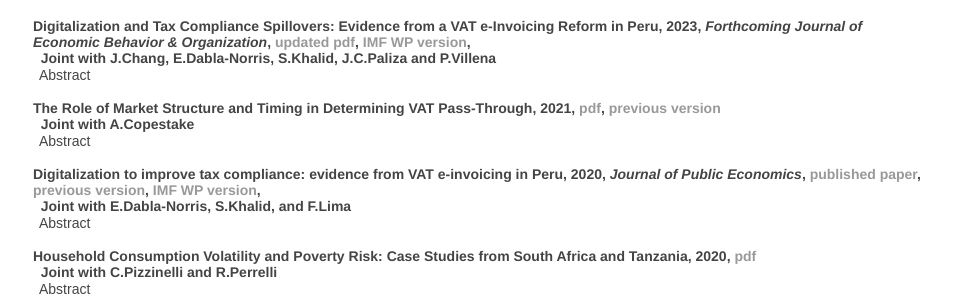
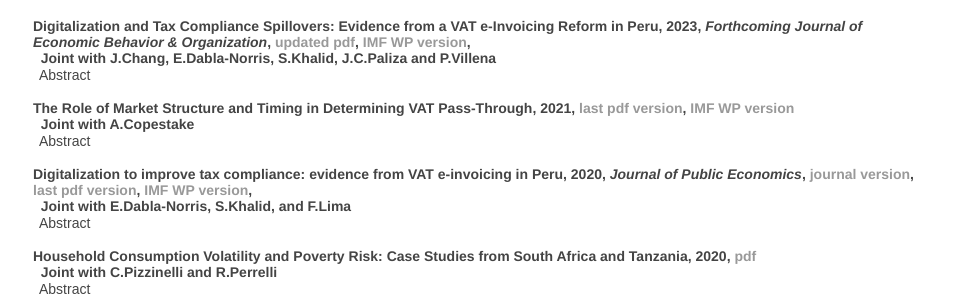
Before and after one commit to matthieubellon/matthieubellon.github.io, a Jekyll site: the page built from research/index.html, in a window 1280 px wide. Shown: the part 222-518 px from the top of the page, without its empty margins (159-1119 px from the left). Built offline with Jekyll 4.4.1, drawn with Linux system fonts in a browser that asks for light colours.

Commit message:
Update index.html

```diff
--- a/research/index.html
+++ b/research/index.html
@@ -28,8 +28,8 @@
 
 <br><strong>The Role of Market Structure and Timing in Determining VAT Pass-Through,</strong> 2021,
 <strong>
-<a href="/docs/Heterogeneous_VAT_Pass_Through.pdf">pdf</a>,
-<a href="https://www.imf.org/-/media/Files/Publications/WP/2021/English/wpiea2021061-print-pdf.ashx">previous version</a>
+<a href="/docs/Heterogeneous_VAT_Pass_Through.pdf"> last pdf version</a>,
+<a href="https://www.imf.org/-/media/Files/Publications/WP/2021/English/wpiea2021061-print-pdf.ashx"> IMF WP version</a>
 </strong>
 <br>&nbsp; Joint with A.Copestake <br>
 <button type="button" class="collapsible">Abstract</button>
@@ -40,8 +40,8 @@
 
 <br><strong>Digitalization to improve tax compliance: evidence from VAT e-invoicing in Peru,</strong> 2020,
 <em> Journal of Public Economics</em>, <strong>
-<a href="https://authors.elsevier.com/sd/article/S0047272722000639"> published paper</a>,
-<a href="/docs/Peru_einvoicing_resubmission_final edits.pdf"> previous version</a>,
+<a href="https://authors.elsevier.com/sd/article/S0047272722000639"> journal version</a>,
+<a href="/docs/Peru_einvoicing_resubmission_final edits.pdf"> last pdf version</a>,
 <a href="https://www.imf.org/-/media/Files/Publications/WP/2019/wpiea2019231-print-pdf.ashx"> IMF WP version</a>, </strong>
 <br>&nbsp; Joint with E.Dabla-Norris, S.Khalid, and F.Lima <br>
 <button type="button" class="collapsible">Abstract</button>
```
